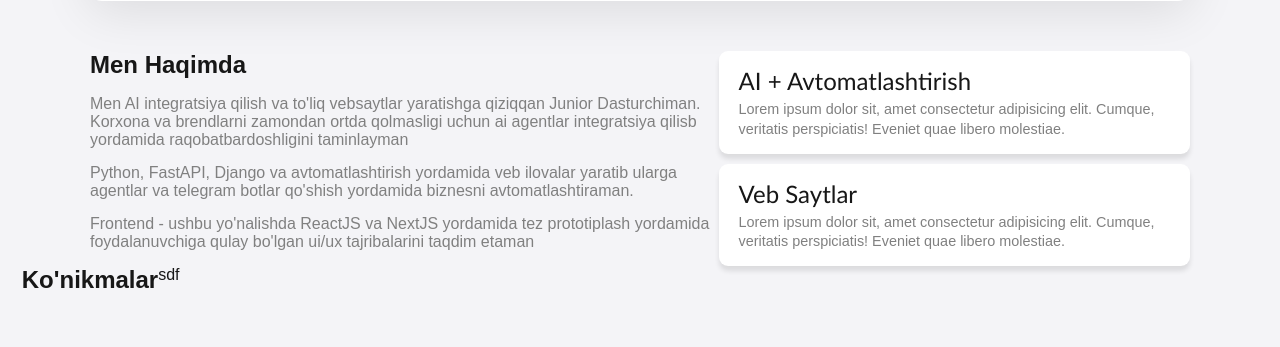
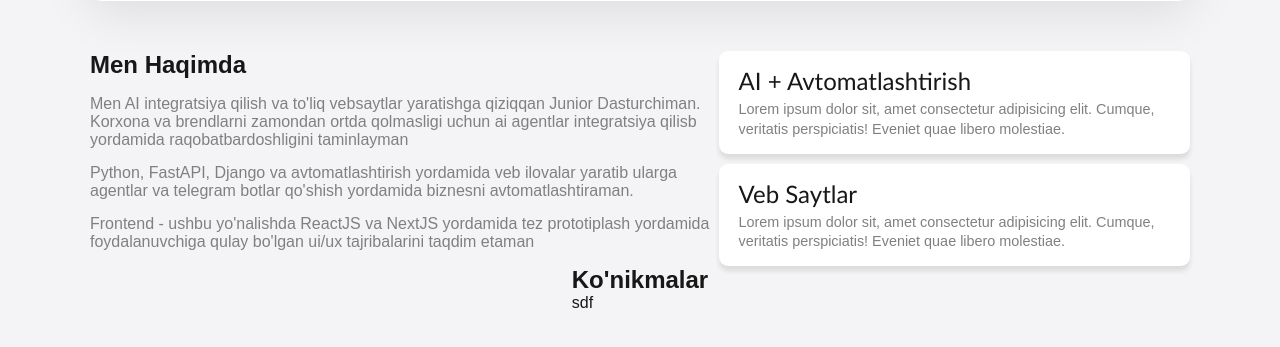
Before and after one commit to rahmatullayev-uz/rahmatullayev, a Django app: page / in a window 1280 px wide. Shown: the part 435-782 px from the top of the page. Run offline with Django 5.2, Linux system fonts and the light colour scheme.

Commit message:
FullStack project for rahmatullayev.uz

```diff
--- a/src/static/css/pages/home.css
+++ b/src/static/css/pages/home.css
@@ -141,10 +141,8 @@
 
 /* Skill-me section */
 .skills-me {
-    display: flex;
-    /* flex-direction: column; */
+    display: grid;
     justify-content: center;
-    /* align-items: center; */
 }
 
 .skills-me-container {
```
